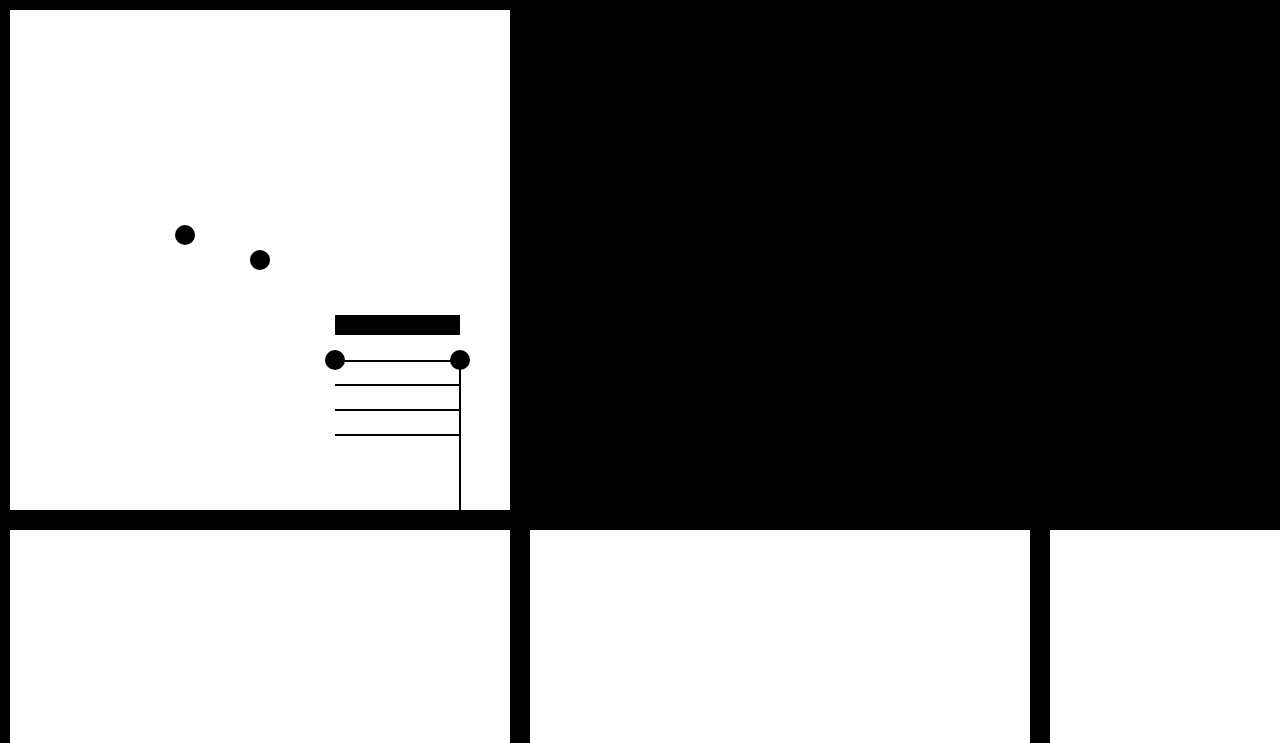
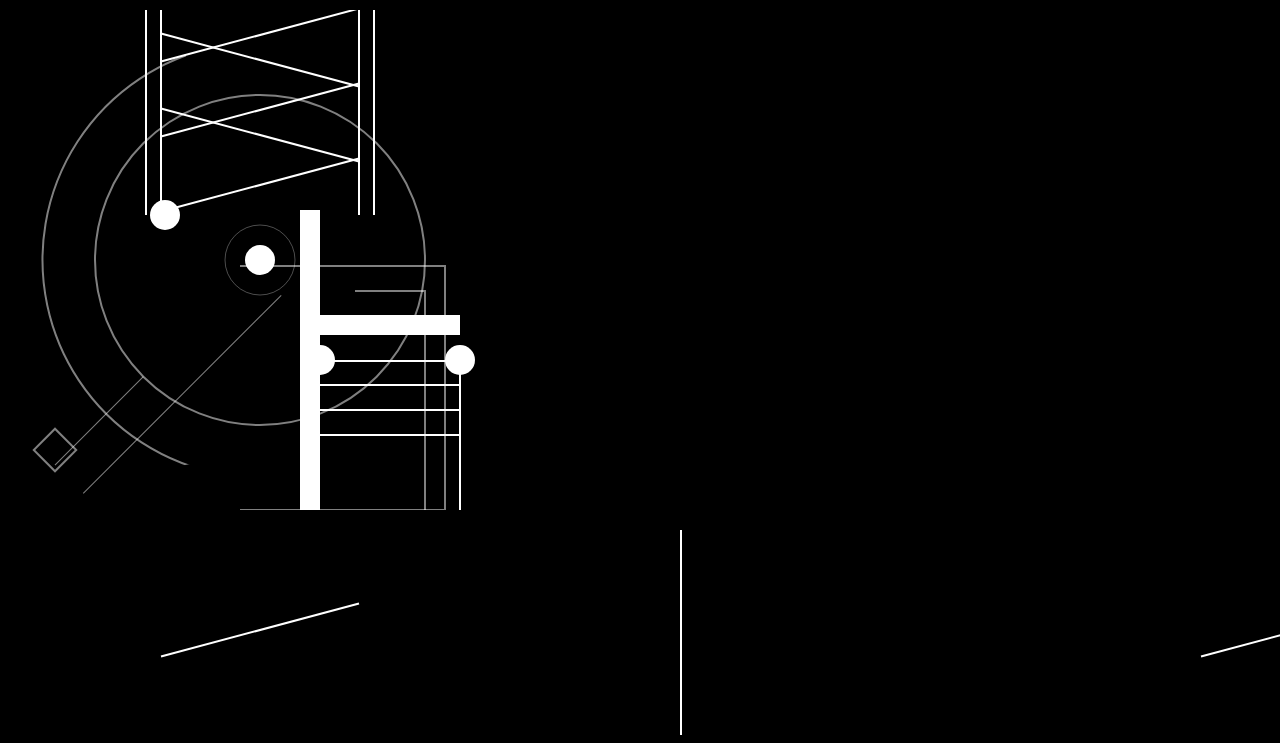
Before and after one commit to erbridge/elucidate, a React (Create React App) app: page / in a window 1280 px wide. Shown: the top 743 px of the page. Built offline with nearby package versions, Linux system fonts and the light colour scheme.

Commit message:
Add more pictogram components and colour them

```diff
--- a/src/components/Pictogram.js
+++ b/src/components/Pictogram.js
@@ -18,9 +18,8 @@ class Pictogram extends Component {
 
     this.pictogram.clear();
     this.pictogram.size(500, 500);
-    this.pictogram.rect(500, 500).fill('white');
 
-    pictograms[char].forEach(draw => draw(this.pictogram));
+    pictograms[char].forEach(draw => draw(this.pictogram, 'white'));
   }
 
   componentDidMount() {
--- a/src/data/pictogram.js
+++ b/src/data/pictogram.js
@@ -5,54 +5,242 @@ class Segment {
     this.drawFn = drawFn;
   }
 
-  draw = segment => {
-    return this.drawFn(segment);
+  draw = (segment, colour) => {
+    return this.drawFn(segment, colour);
   };
 }
 
 const parameters = {
   counts: [1, 1, 1, 1, 1, 1, 2, 2, 2, 2, 3, 3, 3, 3],
   segments: [
-    new Segment(element => element.circle(20).center(450, 350)),
-    new Segment(element => element.circle(20).center(325, 350)),
-    new Segment(element => element.circle(20).center(250, 250)),
-    new Segment(element => element.circle(20).center(175, 225)),
-    new Segment(element =>
+    new Segment((element, colour) =>
       element
-        .rect(125, 2)
-        .x(325)
+        .circle(30)
+        .fill(colour)
+        .cx(450)
+        .cy(350),
+    ),
+    new Segment((element, colour) =>
+      element
+        .circle(30)
+        .fill(colour)
+        .cx(310)
+        .cy(350),
+    ),
+    new Segment((element, colour) =>
+      element
+        .circle(30)
+        .fill(colour)
+        .cx(250)
+        .cy(250),
+    ),
+    new Segment((element, colour) =>
+      element
+        .circle(30)
+        .fill(colour)
+        .cx(155)
+        .cy(205),
+    ),
+    new Segment((element, colour) =>
+      element
+        .rect(140, 2)
+        .fill(colour)
+        .x(310)
         .cy(425),
     ),
-    new Segment(element =>
+    new Segment((element, colour) =>
       element
-        .rect(125, 2)
-        .x(325)
+        .rect(140, 2)
+        .fill(colour)
+        .x(310)
         .cy(400),
     ),
-    new Segment(element =>
+    new Segment((element, colour) =>
       element
-        .rect(125, 2)
-        .x(325)
+        .rect(140, 2)
+        .fill(colour)
+        .x(310)
         .cy(375),
     ),
-    new Segment(element =>
+    new Segment((element, colour) =>
       element
-        .rect(125, 20)
-        .x(325)
+        .rect(140, 20)
+        .fill(colour)
+        .x(310)
         .cy(315),
     ),
-    new Segment(element =>
+    new Segment((element, colour) =>
       element
         .polygon([
           [-1, -1],
-          [125, -1],
-          [125, 150],
-          [123, 150],
-          [123, 1],
+          [140, -1],
+          [140, 150],
+          [138, 150],
+          [138, 1],
           [-1, 1],
         ])
-        .x(325)
+        .fill(colour)
+        .x(310)
         .y(350),
+    ),
+    new Segment((element, colour) =>
+      element
+        .rect(205, 2)
+        .fill(colour)
+        .cx(250)
+        .cy(50)
+        .rotate(15),
+    ),
+    new Segment((element, colour) =>
+      element
+        .rect(205, 2)
+        .fill(colour)
+        .cx(250)
+        .cy(25)
+        .rotate(-15),
+    ),
+    new Segment((element, colour) =>
+      element
+        .rect(205, 2)
+        .fill(colour)
+        .cx(250)
+        .cy(100)
+        .rotate(-15),
+    ),
+    new Segment((element, colour) =>
+      element
+        .rect(205, 2)
+        .fill(colour)
+        .cx(250)
+        .cy(125)
+        .rotate(15),
+    ),
+    new Segment((element, colour) =>
+      element
+        .rect(205, 2)
+        .fill(colour)
+        .cx(250)
+        .cy(175)
+        .rotate(-15),
+    ),
+    new Segment((element, colour) =>
+      element
+        .rect(2, 205)
+        .fill(colour)
+        .cx(151)
+        .y(0),
+    ),
+    new Segment((element, colour) =>
+      element
+        .rect(2, 205)
+        .fill(colour)
+        .cx(136)
+        .y(0),
+    ),
+    new Segment((element, colour) =>
+      element
+        .rect(2, 205)
+        .fill(colour)
+        .cx(500 - 151)
+        .y(0),
+    ),
+    new Segment((element, colour) =>
+      element
+        .rect(2, 205)
+        .fill(colour)
+        .cx(500 - 136)
+        .y(0),
+    ),
+    new Segment((element, colour) =>
+      element
+        .rect(20, 300)
+        .fill(colour)
+        .cx(300)
+        .y(200),
+    ),
+    new Segment((element, colour) =>
+      element
+        .polygon([[-1, -1], [70, -1], [70, 220], [68, 220], [68, 1], [-1, 1]])
+        .fill(colour)
+        .x(345)
+        .y(280)
+        .opacity(0.5),
+    ),
+    new Segment((element, colour) =>
+      element
+        .polygon([
+          [-1, -1],
+          [205, -1],
+          [205, 245],
+          [-1, 245],
+          [-1, 243],
+          [203, 243],
+          [203, 1],
+          [-1, 1],
+        ])
+        .fill(colour)
+        .x(230)
+        .y(255)
+        .opacity(0.5),
+    ),
+    new Segment((element, colour) =>
+      element
+        .rect(30, 30)
+        .fill('none')
+        .stroke({ width: 2, color: colour })
+        .x(30)
+        .y(425)
+        .rotate(45)
+        .opacity(0.5),
+    ),
+    new Segment((element, colour) =>
+      element
+        .circle(70)
+        .fill('none')
+        .stroke({ width: 1, color: colour })
+        .cx(250)
+        .cy(250)
+        .opacity(0.3),
+    ),
+    new Segment((element, colour) =>
+      element
+        .circle(330)
+        .fill('none')
+        .stroke({ width: 2, color: colour })
+        .cx(250)
+        .cy(250)
+        .opacity(0.5),
+    ),
+    new Segment((element, colour) => {
+      const mask = element.mask().add(element.rect(220, 435).fill('white'));
+
+      return element
+        .circle(435)
+        .fill('none')
+        .stroke({ width: 2, color: colour })
+        .maskWith(mask)
+        .cx(250)
+        .cy(250)
+        .rotate(-12) // FIXME: Why?!
+        .opacity(0.5);
+    }),
+    new Segment((element, colour) =>
+      element
+        .rect(125, 1)
+        .fill(colour)
+        .x(-40)
+        .cy(250)
+        .rotate(-45, 250, 250)
+        .opacity(0.5),
+    ),
+    new Segment((element, colour) =>
+      element
+        .rect(280, 1)
+        .fill(colour)
+        .x(-40)
+        .cy(290)
+        .rotate(-45, 250, 250)
+        .opacity(0.5),
     ),
   ],
 };
```
